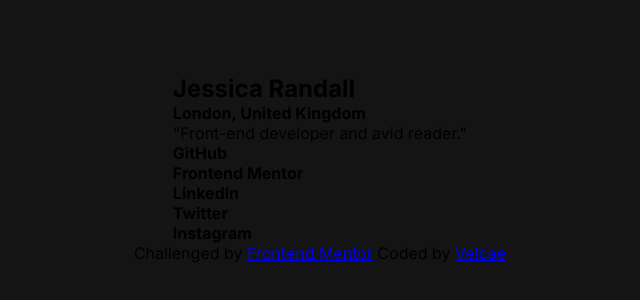
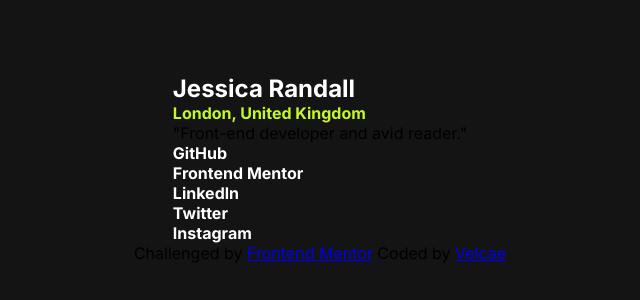
Before and after one commit to celmzxxis/mini-prj-social-links-pro5, a plain HTML site: page index.html in a window 1280 px wide. Shown: the part 232-532 px from the top of the page, without its empty margins (320-960 px from the left). Drawn offline with Linux system fonts and the light colour scheme.

```diff
--- a/design.css
+++ b/design.css
@@ -14,3 +14,43 @@ body{
     align-items: center;
 
 }
+
+.social1 {
+    color: hsl(0, 0%, 100%);
+}
+
+.social2 {
+    color: hsl(0, 0%, 100%);
+}
+
+.social3 {
+    color: hsl(0, 0%, 100%);
+}
+
+.social4 {
+    color: hsl(0, 0%, 100%);
+}
+
+.social5 {
+    color: hsl(0, 0%, 100%);
+}
+
+.location{
+    color: hsl(75, 94%, 57%);
+}
+
+.name-account{
+    color: hsl(0, 0%, 100%);
+}
+
+.biography{
+    color: hsl(0, 0%, 100%) ;
+}
+
+.card img{
+    border-radius: 50%;
+}
+.card{
+
+
+}
```
